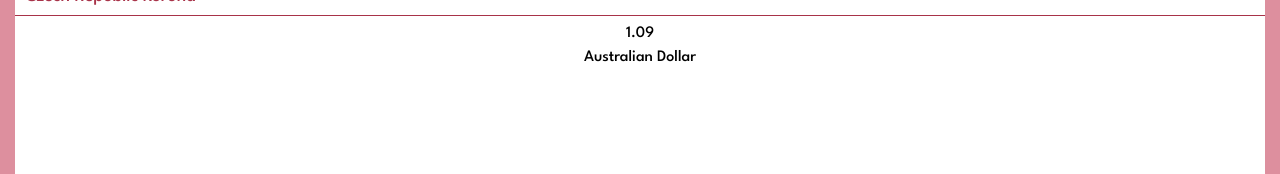
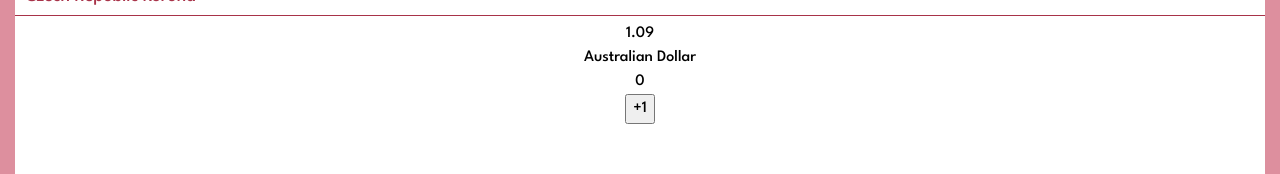
Before and after one commit to MaxCapette/Converter, a React (Vite) app: page / in a window 1280 px wide. Shown: the part 496-670 px from the top of the page. Built offline with nearby package versions, Linux system fonts and the light colour scheme.

Commit message:
compteur ok

```diff
--- a/src/components/Converter/Converter.tsx
+++ b/src/components/Converter/Converter.tsx
@@ -4,6 +4,7 @@ import './Converter.scss';
 import Header from '../Header/Header';
 import Currencies from '../Currencies/Currencies';
 import Amount from '../Amount/Amount';
+import Footer from '../Footer/Footer';
 import currencies from '../../data/currencies';
 
 function Converter() {
@@ -21,6 +22,7 @@ function Converter() {
       </button>
       {isCurrenciesVisible && <Currencies currencies={currencies} />}
       <Amount result={1.09} currentCurrency={currencies[0]} />
+      <Footer />
     </div>
   );
 }
--- /dev/null
+++ b/src/components/Footer/Footer.tsx
@@ -0,0 +1,19 @@
+import React, { useState } from 'react';
+
+function Footer() {
+  const [counter, setCounter] = useState(0);
+
+  const handleClick = () => {
+    setCounter(counter + 1);
+  };
+  return (
+    <div>
+      <div>{counter}</div>
+      <button type="button" onClick={handleClick}>
+        +1
+      </button>
+    </div>
+  );
+}
+
+export default Footer;
```
